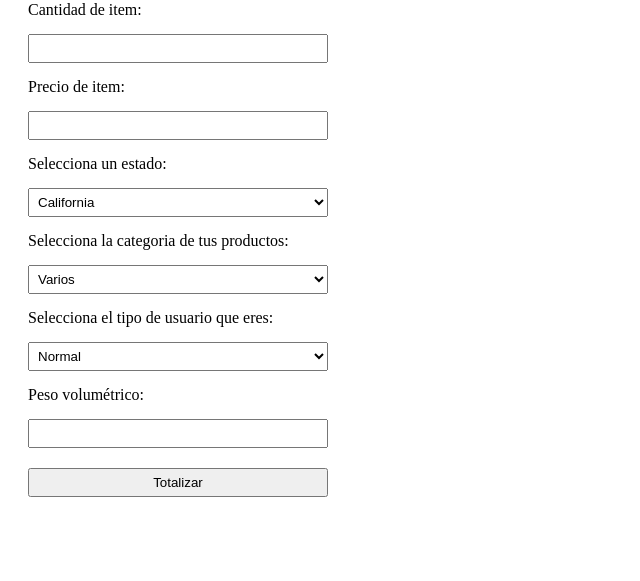
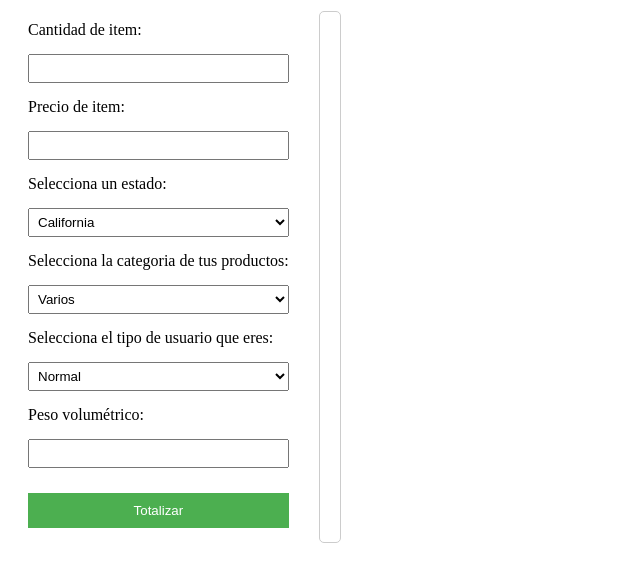
Before and after one commit to GCD418/TDDTotalizador, a website built with Parcel: page index.html in a window 1280 px wide. Shown: the part 79-660 px from the top of the page, without its empty margins (0-640 px from the left). Built offline with nearby package versions, Linux system fonts and the light colour scheme.

Commit message:
style: cambios en la presentación

```diff
--- a/index.html
+++ b/index.html
@@ -6,6 +6,7 @@
   </head>
   <body>
     <h1>Totalizador</h1>
+    <div id="cuerpo">
       <form id="impuestos-form">
         <label for="cantidad-de-item">Cantidad de item:</label>
         <input type="number" id="cantidad-de-item" />
@@ -41,6 +42,7 @@
         <input type="submit" value="Totalizar" id="totalizar-button" />
       </form>
       <div id="resultado-div"></div>
+    </div>
 
     <script type="module" src="./src/presenter.js"></script>
   </body>
--- a/src/presenter.js
+++ b/src/presenter.js
@@ -30,7 +30,7 @@ form.addEventListener("submit", (event) => {
     <p>Cantidad: ${totalizador.cantidadDeItems}</p>
     <p>Precio: ${totalizador.precioDeItems}</p>
     <p>Precio Neto (${totalizador.cantidadDeItems} * \$${totalizador.precioDeItems}): ${totalizador.precioNeto}</p>
-    <p>Descuento: ${totalizador.porcentajeDescuento}%</p>
+    <p>Descuento por cantidad: ${totalizador.porcentajeDescuento}%</p>
     <p>Código de Estado seleccionado: ${totalizador.codigoDeEstado}</p>
     <p>Impuesto para ${totalizador.codigoDeEstado} = (%${totalizador.impuesto})</p>
     <p>Categoría de producto seleccionada: ${categoriaDeProducto}</p>
--- a/styles.css
+++ b/styles.css
@@ -1,3 +1,17 @@
+#cuerpo{
+    display:flex;
+    flex-direction: row;
+}
+#resultado-div {
+    display: flex;
+    flex-direction: column;
+    gap: 3px;
+    margin: 10px;
+    padding: 10px;
+    border: 1px solid #ccc;
+    border-radius: 5px;
+    transition: all 0.3s ease;
+}
 form {
     display: flex;
     flex-direction: column;
@@ -12,7 +26,7 @@ input {
     margin: 5px 0;
 }
 
-#sumar-button {
+#totalizar-button {
     margin-top: 10px;
     padding: 10px;
     background-color: #4CAF50;
```
Lines whose indentation alone changed are shown as unchanged.
